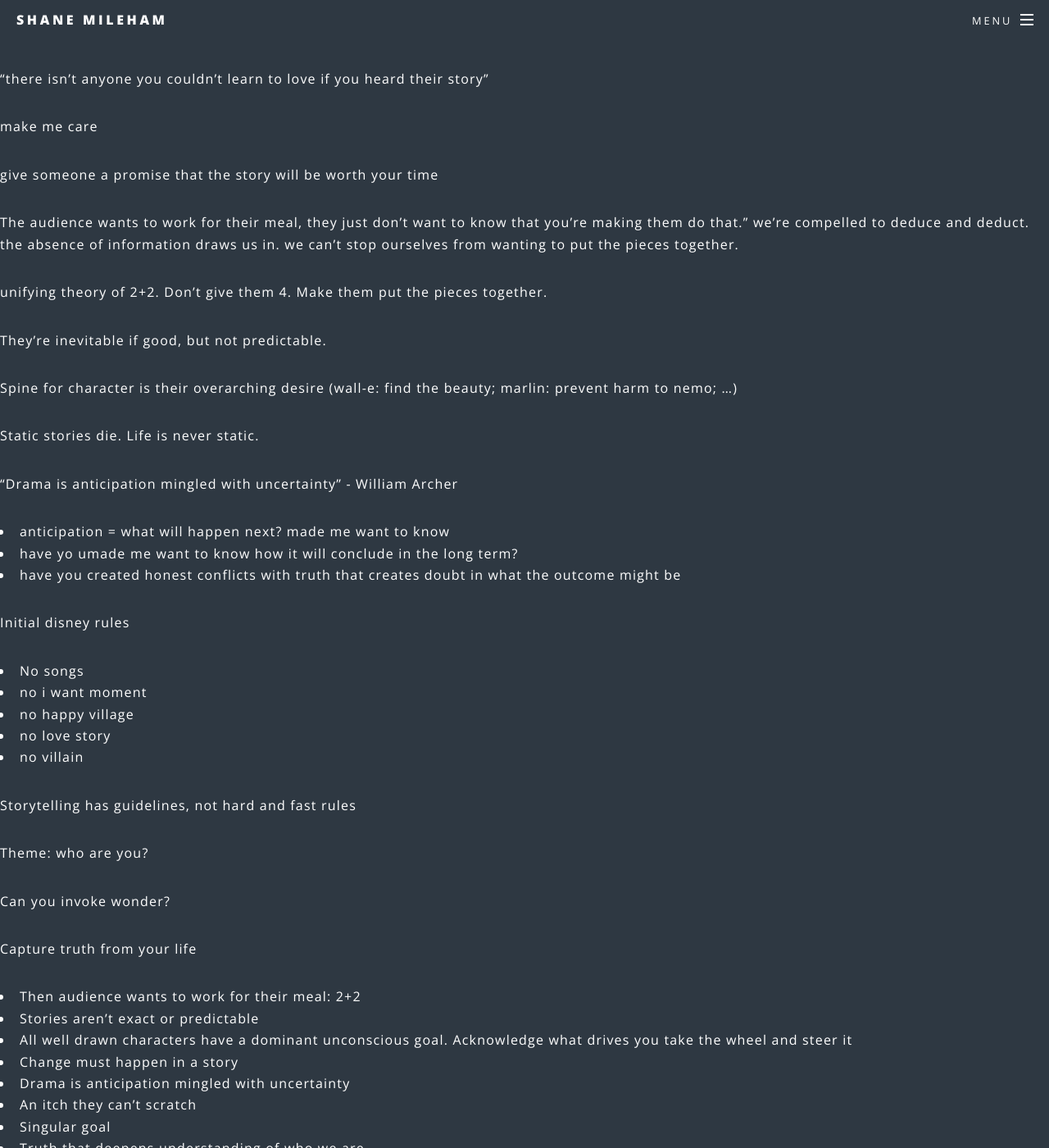
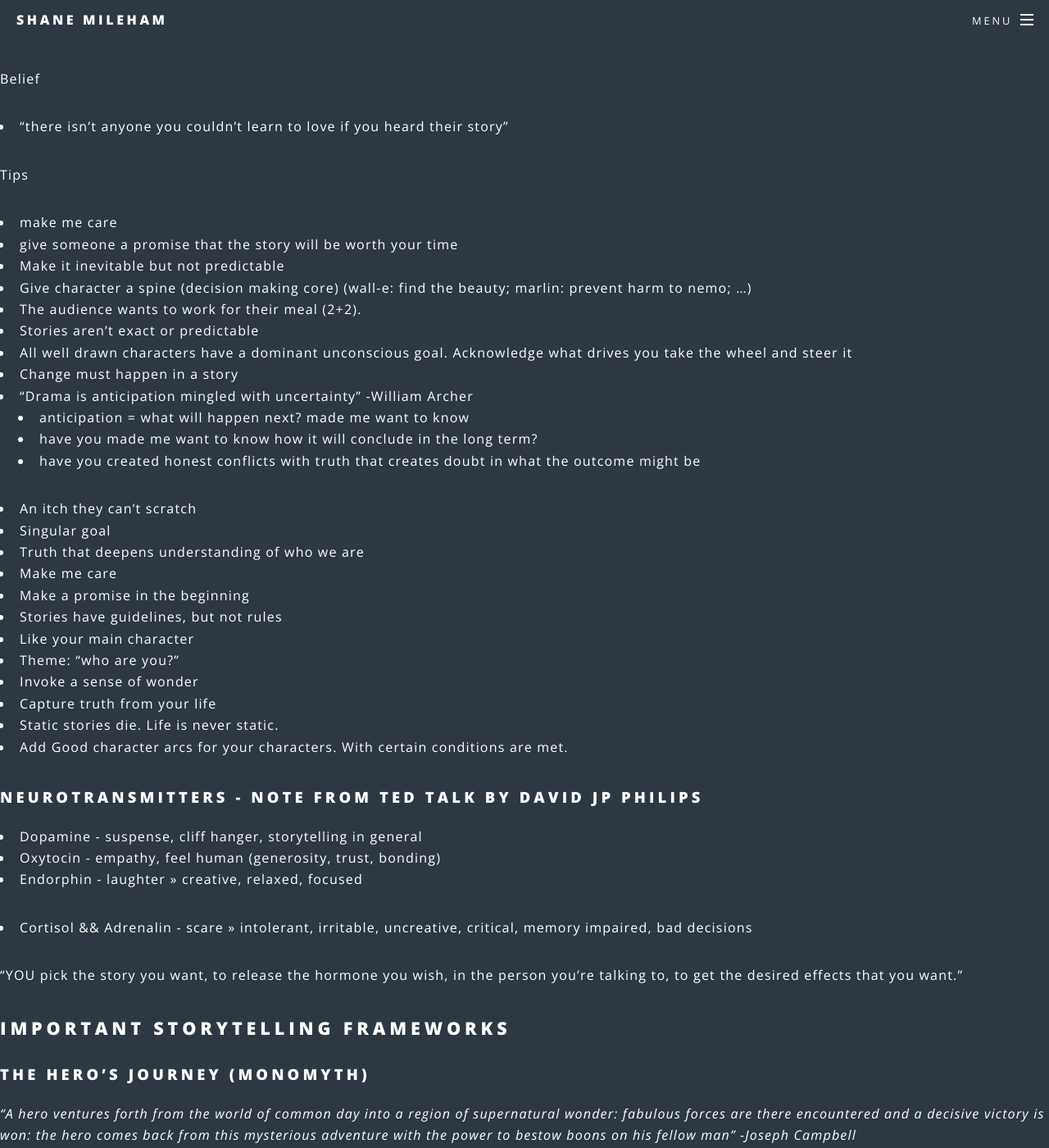
Before and after one commit to shanemileham/shanemileham.github.io, a Jekyll site: the page built from _kb/learn/storytelling.md, in a window 1280 px wide and 1400 px high, scrolled down 703 px. Shown: the whole window at 82% size. Built offline with Jekyll 4.4.1, drawn with Linux system fonts in a browser that asks for light colours; comment, search, counter and statistics services are not loaded; some of the changed text lies outside the part shown.

Commit message:
Consolidating storytelling notes

```diff
--- a/_kb/learn/storytelling.md
+++ b/_kb/learn/storytelling.md
@@ -17,87 +17,47 @@ title: Storytelling
 
 ### Notes from TED Talk by Andrew Stanton
 
-deepens who we are as human beings. gives our lives purpose. connection to others.
+Why tell a story? deepens who we are as human beings. gives our lives purpose. connection to others.
 
-"there isn't anyone you couldn't learn to love if you heard their story"
+Belief
+- "there isn't anyone you couldn't learn to love if you heard their story"
 
-make me care
-
-
-give someone a promise that the story will be worth your time
-
-The audience wants to work for their meal, they just don't want to know that you're making them do that." we're compelled to deduce and deduct. the absence of information draws us in. we can't stop ourselves from wanting to put the pieces together.
-
-unifying theory of 2+2. Don't give them 4. Make them put the pieces together.
-
-They're inevitable if good, but not predictable.
-
-Spine for character is their overarching desire (wall-e: find the beauty; marlin: prevent harm to nemo; ...)
-
-Static stories die. Life is never static.
-
-"Drama is anticipation mingled with uncertainty" - William Archer
-- anticipation = what will happen next? made me want to know
-- have yo umade me want to know how it will conclude in the long term?
-- have you created honest conflicts with truth that creates doubt in what the outcome might be
-
-Initial disney rules
-- No songs
-- no i want moment
-- no happy village
-- no love story
-- no villain
-
-Storytelling has guidelines, not hard and fast rules
-
-Theme: who are you?
-
-Can you invoke wonder?
-
-Capture truth from your life
-
-- Then audience wants to work for their meal: 2+2
+Tips
+- make me care
+- give someone a promise that the story will be worth your time
+- Make it inevitable but not predictable
+- Give character a spine (decision making core) (wall-e: find the beauty; marlin: prevent harm to nemo; ...)
+- The audience wants to work for their meal (2+2).
 - Stories aren't exact or predictable
 - All well drawn characters have a dominant unconscious goal. Acknowledge what drives you take the wheel and steer it
 - Change must happen in a story
-- Drama is anticipation mingled with uncertainty
+- "Drama is anticipation mingled with uncertainty" -William Archer
+  - anticipation = what will happen next? made me want to know
+  - have you made me want to know how it will conclude in the long term?
+  - have you created honest conflicts with truth that creates doubt in what the outcome might be
 - An itch they can't scratch
 - Singular goal
 - Truth that deepens understanding of who we are
 - Make me care
 - Make a promise in the beginning
-- Stories have guidelines
+- Stories have guidelines, but not rules
 - Like your main character
 - Theme: "who are you?"
 - Invoke a sense of wonder
-
-1. Promise
-2. Make viewers work for their meal
-3. Characters has inner motor
-4. Anticipation with Uncertainty
-5. Add Good character arcs for your characters. With certain conditions are met.
-6. Underlying theme.
-7. Wonder.﻿
+- Capture truth from your life
+- Static stories die. Life is never static.
+- Add Good character arcs for your characters. With certain conditions are met.
 
 
-### Neurotransmitters
-TED Talk - https://www.youtube.com/watch?v=Nj-hdQMa3uA
+### Neurotransmitters - Note from TED Talk by David JP Philips
+- Dopamine - suspense, cliff hanger, storytelling in general
+- Oxytocin - empathy, feel human (generosity, trust, bonding)
+- Endorphin - laughter >> creative, relaxed, focused
 
-Dopamine - suspense, cliff hanger, storytelling in general
-Oxytocin - empathy, feel human (generosity, trust, bonding)
-Endorphin - laughter >> creative, relaxed, focused
+- Cortisol && Adrenalin - scare >> intolerant, irritable, uncreative, critical, memory impaired, bad decisions
 
-Cortisol && Adrenalin - scare >> intolerant, irritable, uncreative, critical, memory impaired, bad decisions
+"YOU pick the story you want, to release the hormone you wish, in the person you're talking to, to get the desired effects that you want."
 
-
-Write down your stories
-Show which create each
-Pick stories for each occasion
-
-"YOU pick the story you want
- to release the hormone you wish
- in the person you're talking to,
-to get the desired effects that you want."
 
 ## Important Storytelling Frameworks
 
@@ -160,8 +120,8 @@ Read more about the Hero's Journey on [Wikipedia](https://en.wikipedia.org/wiki/
   - Testimonials, stats
 
 ## Resources
-- TED Talk
-- TED: [Andrew Stanton: The Clues to a great story](https://www.youtube.com/watch?v=KxDwieKpawg)
+- [TED Talk by David JP Philips: The magical science of storytelling](https://www.youtube.com/watch?v=Nj-hdQMa3uA)
+- [TED Talk by Andrew Stanton: The Clues to a great story](https://www.youtube.com/watch?v=KxDwieKpawg)
 
 ## Input
 - https://en.wikipedia.org/wiki/Narrative
```
